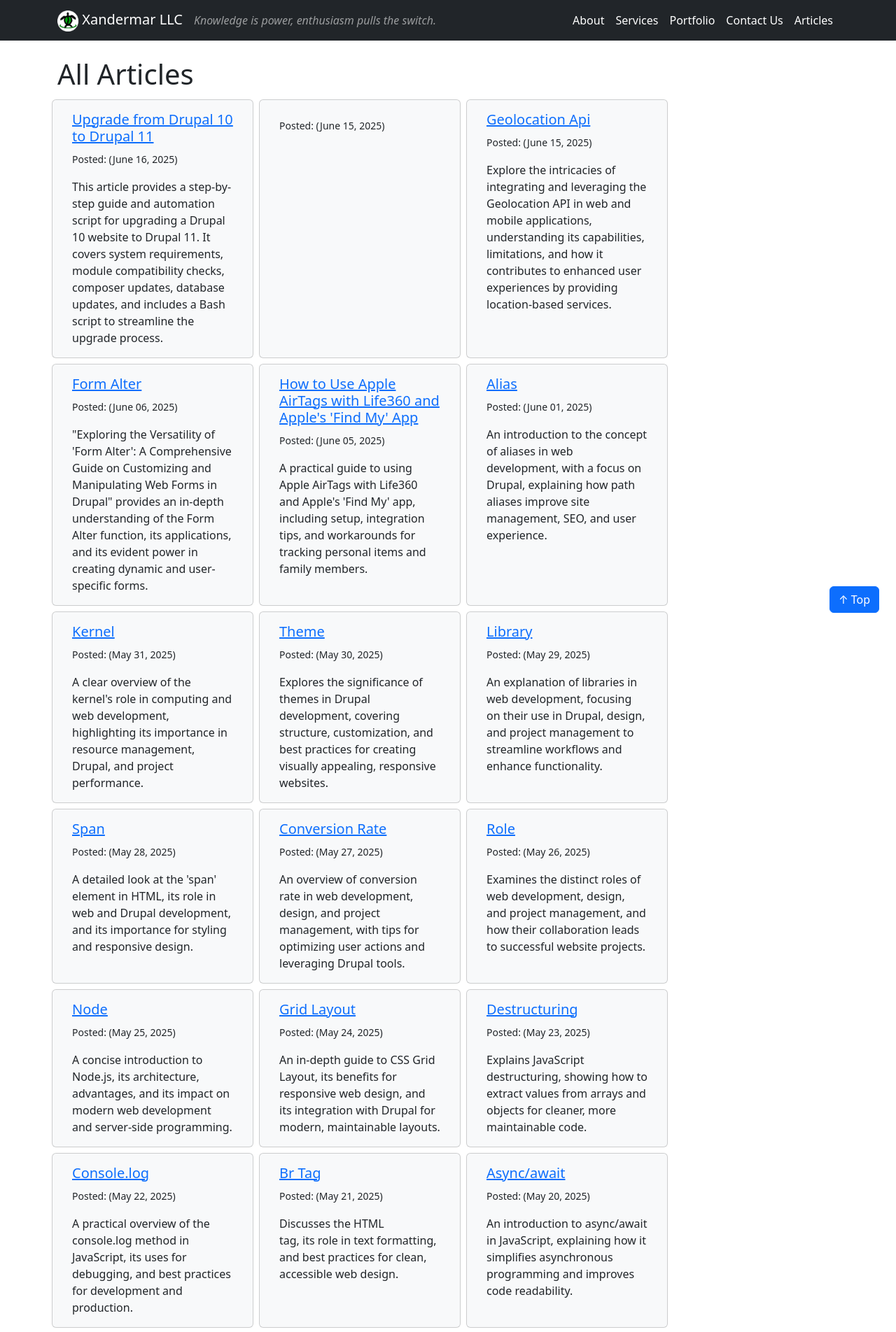
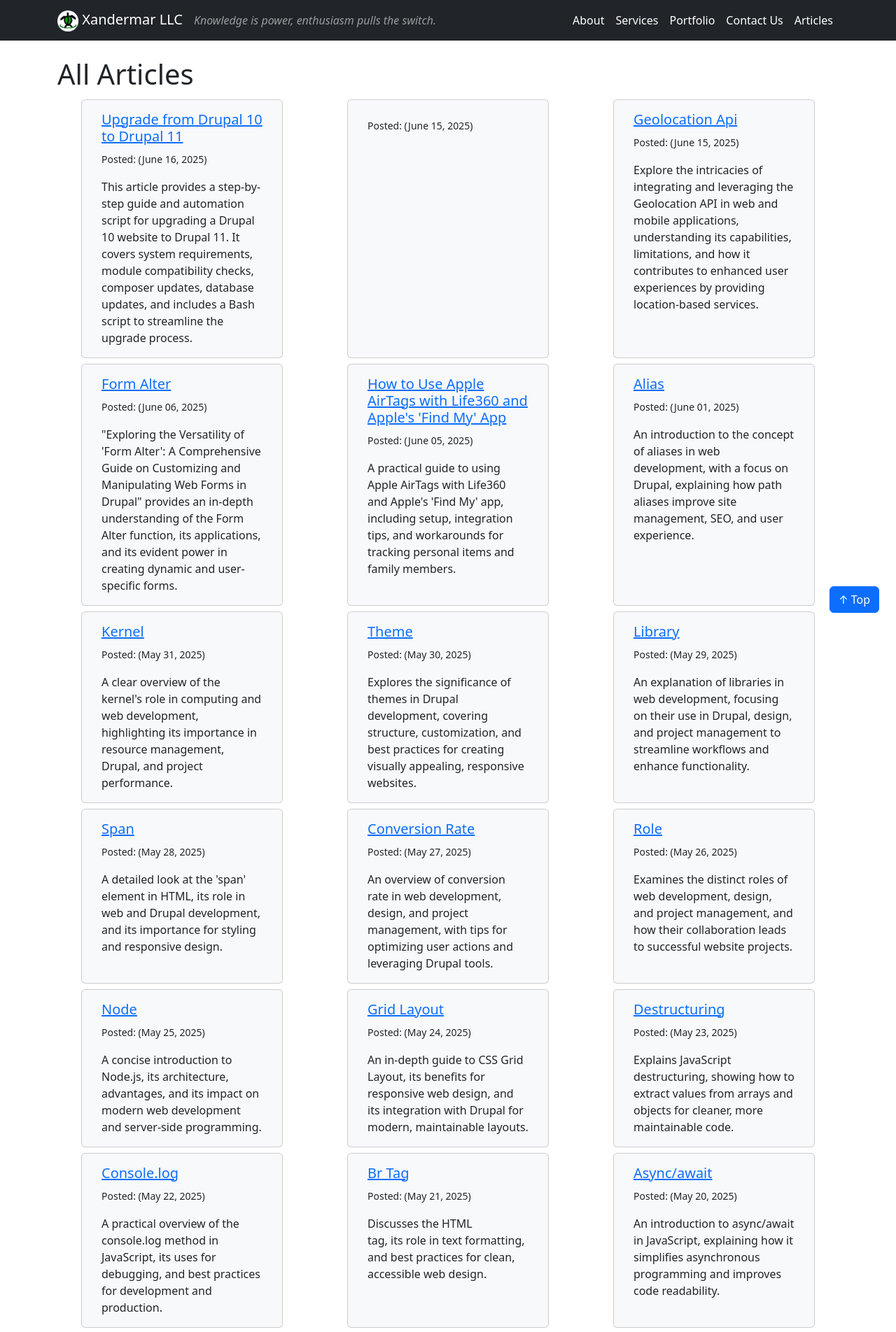
Before and after one commit to xandermar/foxtrot, a Jekyll site: the page built from articles.md, in a window 1280 px wide. Shown: the top 1904 px of the page at 70% size. Built offline with Jekyll 4.4.1, drawn with Linux system fonts in a browser that asks for light colours.

Commit message:
Update bundle path in config and adjust article card alignment

```diff
--- a/articles.md
+++ b/articles.md
@@ -9,7 +9,7 @@ nav_order: 4.1
 
 <div class="row">
 {% for post in site.posts %}
-<div class="card m-1 bg-light" style="width: 18rem;">
+<div class="card m-1 bg-light mx-auto" style="width: 18rem;">
   <div class="card-body">
     <h5 class="card-title"><a href="{{ post.url | relative_url }}">{{ post.title }}</a></h5>
     <p class="card-text"><small>Posted: ({{ post.date | date: "%B %d, %Y" }})</small></p>
```
